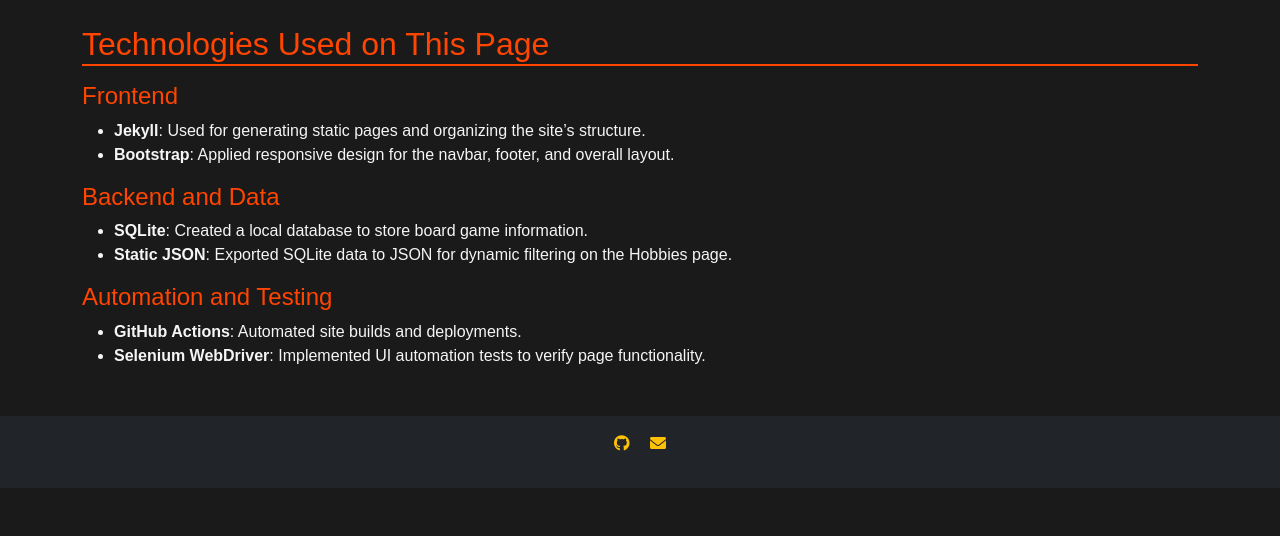
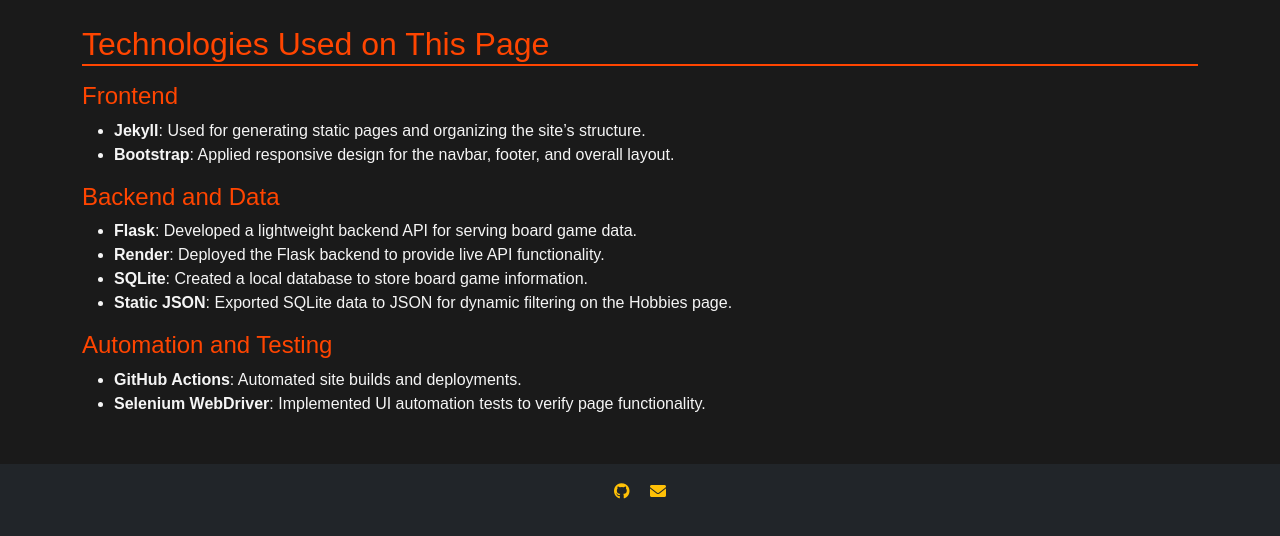
Before and after one commit to drmDev/drmDev.github.io, a Jekyll site: the page built from index.md, in a window 1280 px wide. Shown: the part 826-1362 px from the top of the page. Built offline with Jekyll 4.4.1, drawn with Linux system fonts in a browser that asks for light colours; before the commit the page ends 1314 px from its top, so only the background shows below that.

```diff
--- a/index.md
+++ b/index.md
@@ -26,6 +26,8 @@
 - **Bootstrap**: Applied responsive design for the navbar, footer, and overall layout.
 
 ### Backend and Data
+- **Flask**: Developed a lightweight backend API for serving board game data.
+- **Render**: Deployed the Flask backend to provide live API functionality.
 - **SQLite**: Created a local database to store board game information.
 - **Static JSON**: Exported SQLite data to JSON for dynamic filtering on the Hobbies page.
 
```
Also changed, not shown: .github/workflows/ci-cd.yml (added).
